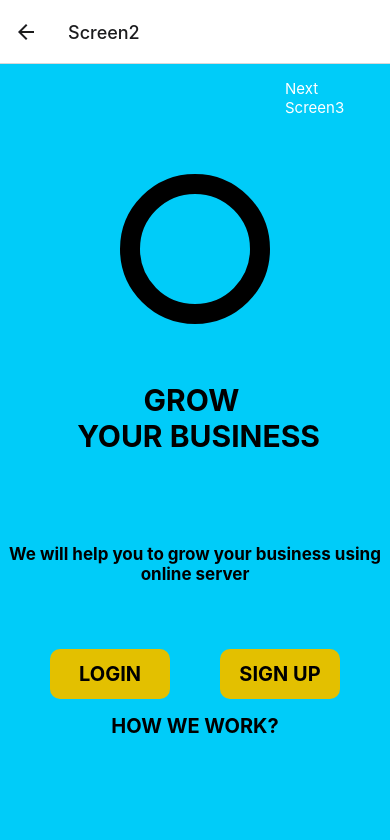
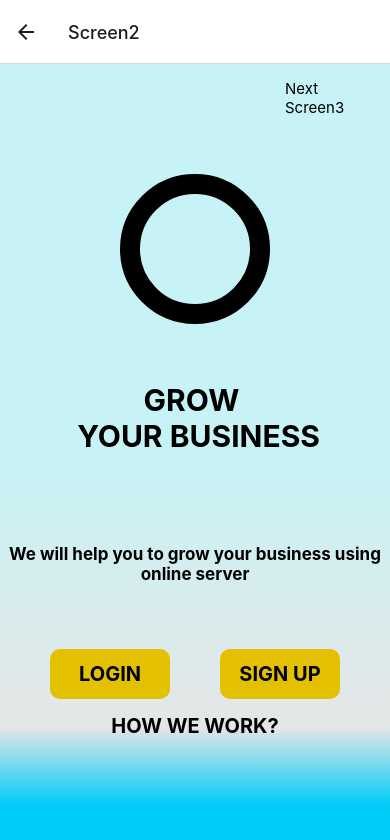
Before and after one commit to MrNguyen202/21080071_NguyenThanhThuan_ReactNative_T6_1_3, a React Native app in the folder Week3_Ngay06_09_2024/: screen /Screen2 in a window 390 px wide. Shown: the top 840 px of the page. Built offline with nearby package versions, Linux system fonts and the light colour scheme.

Commit message:
week3 update task shadow background

```diff
--- a/Week3_Ngay06_09_2024/src/screens/Screen2.js
+++ b/Week3_Ngay06_09_2024/src/screens/Screen2.js
@@ -1,16 +1,21 @@
 import { Text, View, TouchableOpacity } from 'react-native'
 import React from 'react'
+import { LinearGradient } from 'expo-linear-gradient';
 
 const Screen2 = ({ navigation }) => {
     const click = () => {
         navigation.navigate('Screen3', { name: 'Screen3' });
     }
     return (
-        <View
+        <LinearGradient
             style={{
                 flex: 1,
-                backgroundColor: '#00ccf9',
-            }}>
+            }}
+            colors={['#C7F3F6', '#E6E6E6', '#00ccf9']}
+            start={{ x: 0, y: 0 }}
+            end={{ x: 0, y: 1 }}
+            locations={[0.5, 0.85, 0.95]}
+        >
             <View
                 style={{
                     flex: 2,
@@ -128,13 +133,13 @@ const Screen2 = ({ navigation }) => {
                 onPress={click}
             >
                 <Text style={{
-                    color: 'white',
+                    color: 'black',
                     fontSize: 15,
                 }}>
                     Next Screen3
                 </Text>
             </TouchableOpacity>
-        </View>
+        </LinearGradient>
     );
 }
 
--- a/Week3_Ngay06_09_2024/src/screens/Screen3.js
+++ b/Week3_Ngay06_09_2024/src/screens/Screen3.js
@@ -1,17 +1,23 @@
 import { Text, TouchableOpacity, View, TextInput } from 'react-native'
 import React from 'react'
 import Fontisto from '@expo/vector-icons/Fontisto';
+import { LinearGradient } from 'expo-linear-gradient';
 
-const Screen3 = ({navigation}) => {
+const Screen3 = ({ navigation }) => {
     const click = () => {
         navigation.navigate('Screen4', { name: 'Screen4' });
     }
     return (
-        <View
+        <LinearGradient
             style={{
                 flex: 1,
                 backgroundColor: '#00ccf9',
-            }}>
+            }}
+            colors={['#C7F3F6', '#E6E6E6', '#00ccf9']}
+            start={{ x: 0, y: 0 }}
+            end={{ x: 0, y: 1 }}
+            locations={[0.5, 0.85, 0.95]}
+        >
             <View
                 style={{
                     flex: 2,
@@ -121,14 +127,14 @@ const Screen3 = ({navigation}) => {
                     onPress={click}
                 >
                     <Text style={{
-                        color: 'white',
+                        color: 'black',
                         fontSize: 15,
                     }}>
                         Next Screen4
                     </Text>
                 </TouchableOpacity>
             </View>
-        </View>
+        </LinearGradient>
     );
 }
 
--- a/Week3_Ngay06_09_2024/src/screens/Screen4.js
+++ b/Week3_Ngay06_09_2024/src/screens/Screen4.js
@@ -1,17 +1,23 @@
 import { Text, View, TextInput, TouchableOpacity } from 'react-native'
 import React from 'react'
 import { OtpInput } from 'react-native-otp-entry';
+import { LinearGradient } from 'expo-linear-gradient';
 
-const Screen4 = ({navigation}) => {
+const Screen4 = ({ navigation }) => {
     const click = () => {
         navigation.navigate('Screen5', { name: 'Screen5' });
     }
     return (
-        <View
+        <LinearGradient
             style={{
                 flex: 1,
                 backgroundColor: '#00ccf9',
-            }}>
+            }}
+            colors={['#C7F3F6', '#E6E6E6', '#00ccf9']}
+            start={{ x: 0, y: 0 }}
+            end={{ x: 0, y: 1 }}
+            locations={[0.5, 0.85, 0.95]}
+        >
             <View
                 style={{
                     flex: 2,
@@ -124,14 +130,14 @@ const Screen4 = ({navigation}) => {
                     onPress={click}
                 >
                     <Text style={{
-                        color: 'white',
+                        color: 'black',
                         fontSize: 15,
                     }}>
                         Next Screen5
                     </Text>
                 </TouchableOpacity>
             </View>
-        </View>
+        </LinearGradient>
     );
 }
 
```
Also changed, not shown: Week3_Ngay06_09_2024/src/screens/Screen8.js (+7 -7 lines).
